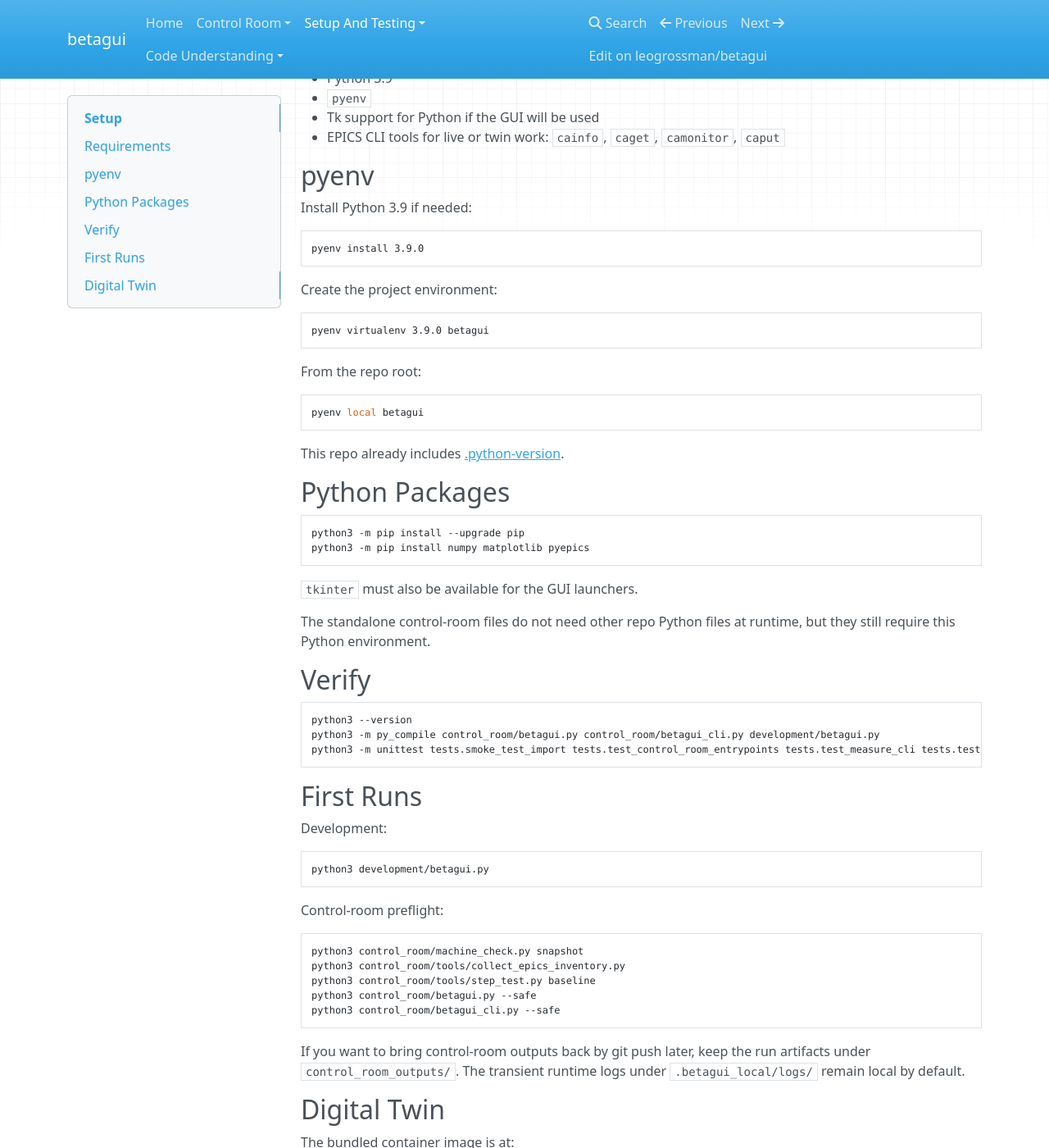
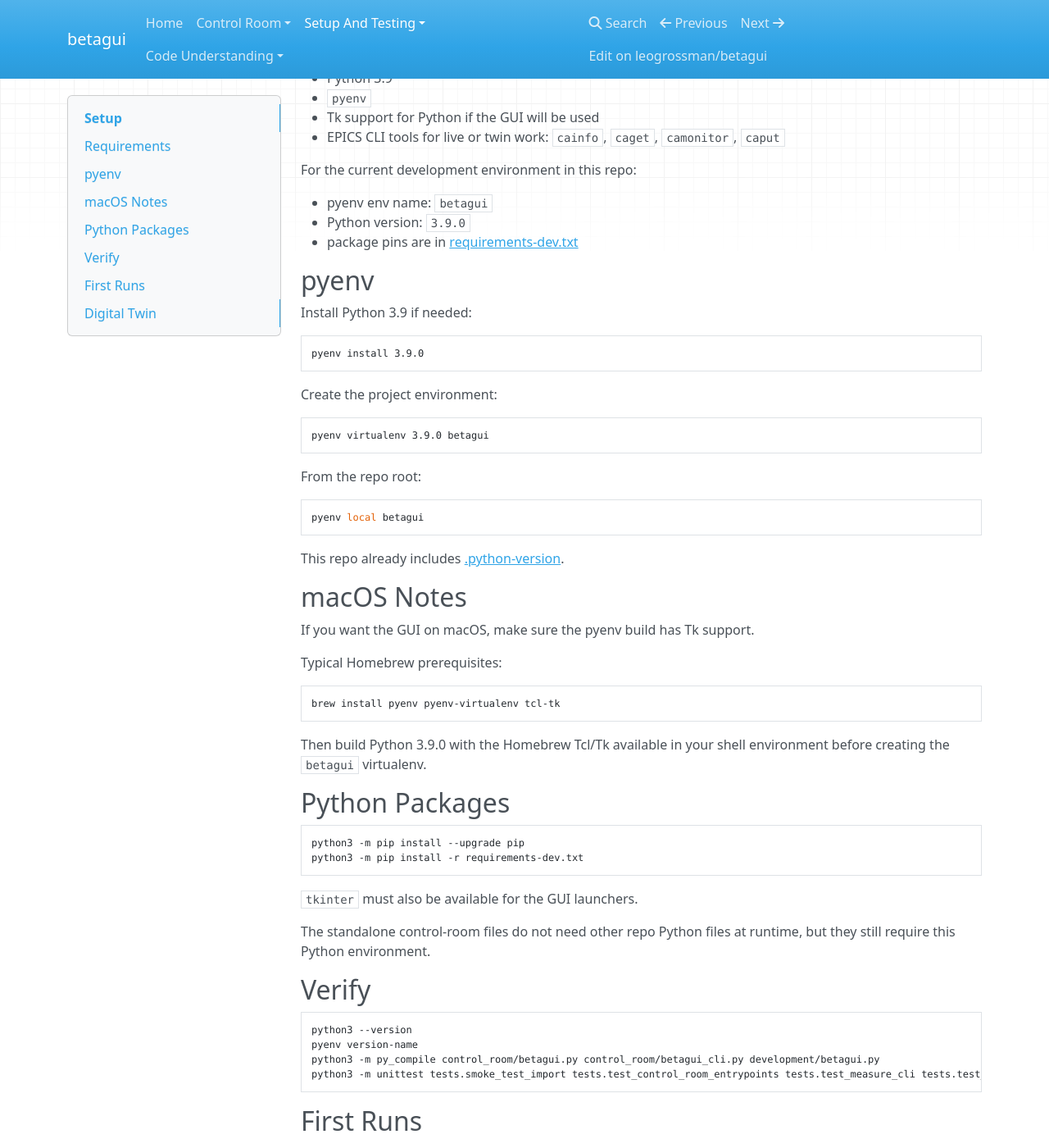
Before and after one commit to leogrossman/betagui, an MkDocs documentation site: the page built from docs/setup.md, in a window 1280 px wide and 1400 px high, scrolled down 202 px. Shown: the whole window at 82% size. Built offline with MkDocs 1.6.1, drawn with Linux system fonts in a browser that asks for light colours; nearby versions of some CDN libraries.

Commit message:
Add pinned pyenv development environment docs

````diff
--- a/docs/setup.md
+++ b/docs/setup.md
@@ -10,6 +10,12 @@
 - Tk support for Python if the GUI will be used
 - EPICS CLI tools for live or twin work:
   `cainfo`, `caget`, `camonitor`, `caput`
+
+For the current development environment in this repo:
+
+- pyenv env name: `betagui`
+- Python version: `3.9.0`
+- package pins are in [requirements-dev.txt](../requirements-dev.txt)
 
 ## pyenv
 
@@ -33,11 +39,24 @@
 
 This repo already includes [.python-version](../.python-version).
 
+## macOS Notes
+
+If you want the GUI on macOS, make sure the pyenv build has Tk support.
+
+Typical Homebrew prerequisites:
+
+```bash
+brew install pyenv pyenv-virtualenv tcl-tk
+```
+
+Then build Python 3.9.0 with the Homebrew Tcl/Tk available in your shell
+environment before creating the `betagui` virtualenv.
+
 ## Python Packages
 
 ```bash
 python3 -m pip install --upgrade pip
-python3 -m pip install numpy matplotlib pyepics
+python3 -m pip install -r requirements-dev.txt
 ```
 
 `tkinter` must also be available for the GUI launchers.
@@ -49,6 +68,7 @@
 
 ```bash
 python3 --version
+pyenv version-name
 python3 -m py_compile control_room/betagui.py control_room/betagui_cli.py development/betagui.py
 python3 -m unittest tests.smoke_test_import tests.test_control_room_entrypoints tests.test_measure_cli tests.test_output_regression tests.test_mock_measurement tests.test_matrix_io
 ```
--- /dev/null
+++ b/requirements-dev.txt
@@ -0,0 +1,4 @@
+numpy==2.0.2
+scipy==1.13.1
+matplotlib==3.9.4
+pyepics==3.5.8
````
